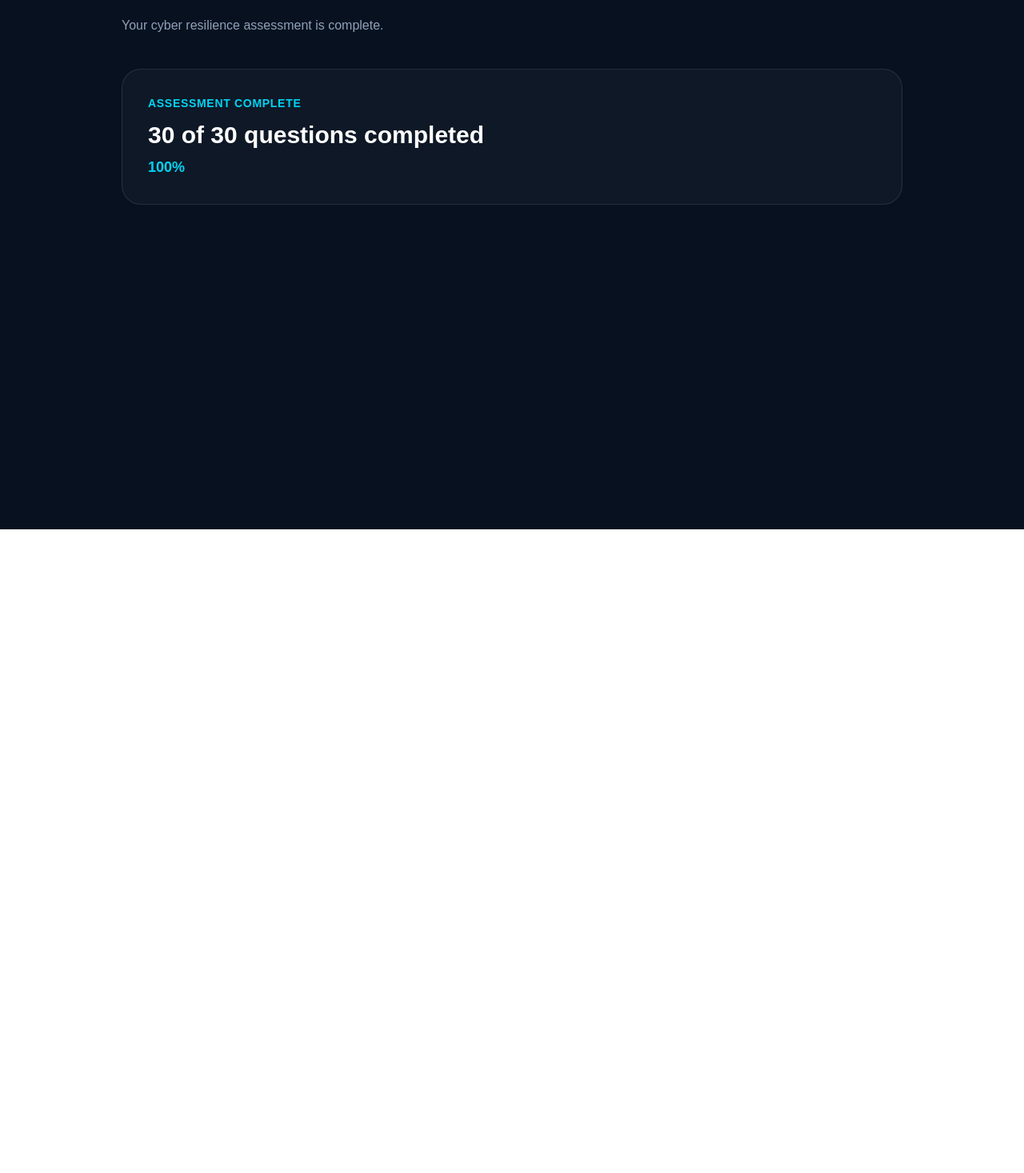
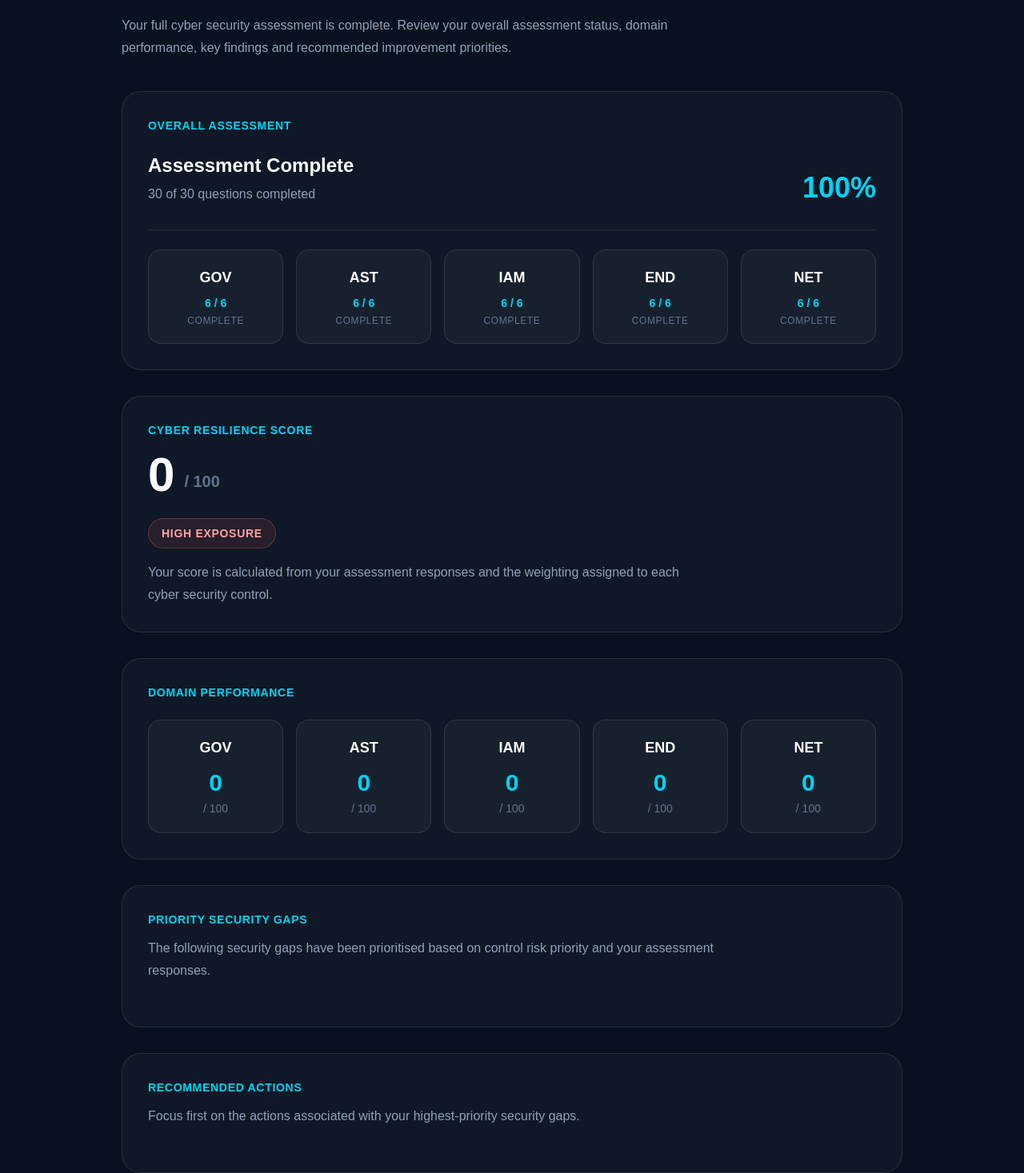
Before and after one commit to DrMesutInan-SFHEA/cyberscorehub, a Next.js app: page /assessment/full/results in a window 1280 px wide. Shown: the part 138-1605 px from the top of the page at 80% size. Before the commit the page ends 800 px from the top, so only its background shows below. Built offline with nearby package versions, Linux system fonts and the light colour scheme.

Commit message:
Add full assessment scoring and cyber resilience report

```diff
--- a/src/app/assessment/full/questions/page.tsx
+++ b/src/app/assessment/full/questions/page.tsx
@@ -9,7 +9,7 @@ const currentQuestion = CCR_FULL_QUESTIONS[currentQuestionIndex];
 const isLastQuestion = currentQuestionIndex === CCR_FULL_QUESTIONS.length - 1;
   const [selectedAnswerId, setSelectedAnswerId] = useState<string | null>(null);
   const [completedQuestions, setCompletedQuestions] = useState(0);
-
+const [answers, setAnswers] = useState<Record<string, string>>({});
   return (
     <main className="min-h-screen bg-[#07111f] text-white">
       <div className="mx-auto max-w-5xl px-6 py-16">
@@ -89,16 +89,30 @@ const isLastQuestion = currentQuestionIndex === CCR_FULL_QUESTIONS.length - 1;
   {currentQuestion.questionEn}
 </p>
 
-<p className="mt-4 max-w-3xl leading-7 text-slate-400">
-  {currentQuestion.explanationEn}
-</p>
+
 
 <div className="mt-8 space-y-3">
   {currentQuestion.answerOptions.map((option) => (
 <button
   key={option.id}
   type="button"
-  onClick={() => setSelectedAnswerId(option.id)}
+onClick={() => {
+  setSelectedAnswerId(option.id);
+
+  setAnswers((currentAnswers) => {
+    const updatedAnswers = {
+      ...currentAnswers,
+  [currentQuestion.id]: option.id,
+    };
+
+    localStorage.setItem(
+      "ccr-full-assessment-answers",
+      JSON.stringify(updatedAnswers)
+    );
+
+    return updatedAnswers;
+  });
+}}
   className={`w-full rounded-xl border px-5 py-4 text-left font-medium transition ${
 selectedAnswerId === option.id
   ? "border-cyan-300 bg-cyan-400/20 text-white ring-2 ring-cyan-400/30"
@@ -110,6 +124,7 @@ selectedAnswerId === option.id
 
   ))}
 </div>
+
 
 <div className="mt-8 flex justify-end border-t border-white/10 pt-6">
 <button
--- a/src/app/assessment/full/results/page.tsx
+++ b/src/app/assessment/full/results/page.tsx
@@ -1,4 +1,130 @@
+"use client";
+
+import { useEffect, useState } from "react";
+import { CCR_FULL_QUESTIONS } from "@/lib/assessment/full-questions";
+import { classifyExposure } from "@/lib/assessment/scoring";
 export default function FullAssessmentResultsPage() {
+  const [answers, setAnswers] = useState<Record<string, string>>({});
+
+  useEffect(() => {
+    const storedAnswers = localStorage.getItem("ccr-full-assessment-answers");
+
+    if (storedAnswers) {
+      setAnswers(JSON.parse(storedAnswers));
+    }
+  }, []);
+  const totalWeight = CCR_FULL_QUESTIONS.reduce(
+    (total, question) => total + question.weight,
+    0
+  );
+
+  const earnedWeight = CCR_FULL_QUESTIONS.reduce((total, question) => {
+    const selectedAnswerId = answers[question.id];
+
+    const selectedOption = question.answerOptions.find(
+      (option) => option.id === selectedAnswerId
+    );
+
+    if (!selectedOption) {
+      return total;
+    }
+
+    return total + selectedOption.score * question.weight;
+  }, 0);
+
+const cyberResilienceScore =
+  totalWeight > 0
+    ? Math.round((earnedWeight / totalWeight) * 100)
+    : 0;
+
+const exposure = classifyExposure(cyberResilienceScore);
+const exposureClassName =
+  exposure === "LOW"
+    ? "border-emerald-400/30 bg-emerald-400/10 text-emerald-300"
+    : exposure === "MODERATE"
+      ? "border-cyan-400/30 bg-cyan-400/10 text-cyan-300"
+      : exposure === "ELEVATED"
+        ? "border-amber-400/30 bg-amber-400/10 text-amber-300"
+        : "border-red-400/30 bg-red-400/10 text-red-300";
+      const getDomainScore = (domainId: string) => {
+  const domainQuestions = CCR_FULL_QUESTIONS.filter(
+    (question) => question.domainId === domainId
+  );
+
+  const domainTotalWeight = domainQuestions.reduce(
+    (total, question) => total + question.weight,
+    0
+  );
+
+  const domainEarnedWeight = domainQuestions.reduce((total, question) => {
+    const selectedAnswerId = answers[question.id];
+
+    const selectedOption = question.answerOptions.find(
+      (option) => option.id === selectedAnswerId
+    );
+
+    if (!selectedOption) {
+      return total;
+    }
+
+    return total + selectedOption.score * question.weight;
+  }, 0);
+
+  return domainTotalWeight > 0
+    ? Math.round((domainEarnedWeight / domainTotalWeight) * 100)
+    : 0;
+};
+
+const keyFindings = CCR_FULL_QUESTIONS.flatMap((question) => {
+  const selectedAnswerId = answers[question.id];
+
+  const selectedOption = question.answerOptions.find(
+    (option) => option.id === selectedAnswerId
+  );
+
+  if (!selectedOption || selectedOption.score >= 1) {
+    return [];
+  }
+
+  return [
+    {
+      questionId: question.id,
+      domainId: question.domainId,
+      controlName: question.controlNameEn,
+      priority: question.riskPriority,
+      score: selectedOption.score,
+      title: question.findingTitleEn,
+      recommendation: question.recommendationEn,
+      actionTimeframe: question.actionTimeframe,
+      frameworkMappings: question.frameworkMappings,
+    },
+  ];
+});
+const priorityOrder = {
+  CRITICAL: 4,
+  HIGH: 3,
+  MEDIUM: 2,
+  LOW: 1,
+};
+
+const prioritizedFindings = [...keyFindings].sort((a, b) => {
+  const priorityDifference =
+    priorityOrder[b.priority] - priorityOrder[a.priority];
+
+  if (priorityDifference !== 0) {
+    return priorityDifference;
+  }
+
+  return a.score - b.score;
+});
+
+const actionTimeframeLabels = {
+  DO_NOW: "Do Now",
+  NEXT_30_DAYS: "Next 30 Days",
+  NEXT_90_DAYS: "Next 90 Days",
+  PLAN: "Plan",
+};
+
 return (
     <main className="min-h-screen bg-[#07111f] text-white">
       <div className="mx-auto max-w-5xl px-6 py-16">
@@ -7,26 +133,189 @@ export default function FullAssessmentResultsPage() {
         </div>
 
 <h1 className="mt-3 text-4xl font-black">
-          Assessment Results
+  Cyber Resilience Report
 </h1>
 
-        <p className="mt-5 max-w-2xl leading-7 text-slate-400">
-          Your cyber resilience assessment is complete.
+<p className="mt-5 max-w-3xl leading-7 text-slate-400">
+  Your full cyber security assessment is complete. Review your overall
+  assessment status, domain performance, key findings and recommended
+  improvement priorities.
 </p>
 
 <section className="mt-10 rounded-3xl border border-white/10 bg-white/[0.03] p-8">
   <div className="text-sm font-semibold uppercase tracking-wider text-cyan-400">
+    Overall Assessment
+  </div>
+
+<div className="mt-6 flex items-end justify-between gap-6">
+  <div>
+    <div className="text-2xl font-bold text-white">
       Assessment Complete
     </div>
 
-          <div className="mt-3 text-3xl font-black text-white">
+<div className="mt-2 text-slate-400">
   30 of 30 questions completed
 </div>
 
-          <div className="mt-2 text-lg font-semibold text-cyan-400">
+
+
+  </div>
+
+  <div className="text-4xl font-black text-cyan-400">
     100%
   </div>
+</div>
+<div className="mt-8 grid gap-4 border-t border-white/10 pt-6 sm:grid-cols-5">
+  {["GOV", "AST", "IAM", "END", "NET"].map((domain) => (
+    <div
+      key={domain}
+      className="rounded-2xl border border-white/10 bg-white/[0.04] px-4 py-5 text-center"
+    >
+      <div className="text-lg font-bold text-white">
+        {domain}
+      </div>
+
+      <div className="mt-2 text-sm font-semibold text-cyan-400">
+        6 / 6
+      </div>
+
+      <div className="mt-1 text-xs uppercase tracking-wider text-slate-500">
+        Complete
+      </div>
+    </div>
+  ))}
+</div>
         </section>
+        <section className="mt-8 rounded-3xl border border-white/10 bg-white/[0.03] p-8">
+  <div className="text-sm font-semibold uppercase tracking-wider text-cyan-400">
+    Cyber Resilience Score
+  </div>
+
+  <div className="mt-4 flex items-end gap-3">
+    <div className="text-6xl font-black text-white">
+      {cyberResilienceScore}
+    </div>
+
+    <div className="pb-2 text-xl font-semibold text-slate-500">
+      / 100
+    </div>
+  </div>
+<div
+  className={`mt-6 inline-flex rounded-full border px-4 py-2 text-sm font-bold uppercase tracking-wider ${exposureClassName}`}
+>
+  {exposure} Exposure
+</div>
+
+  <p className="mt-4 max-w-2xl leading-7 text-slate-400">
+    Your score is calculated from your assessment responses and the weighting
+    assigned to each cyber security control.
+  </p>
+</section>
+<section className="mt-8 rounded-3xl border border-white/10 bg-white/[0.03] p-8">
+  <div className="text-sm font-semibold uppercase tracking-wider text-cyan-400">
+    Domain Performance
+  </div>
+
+  <div className="mt-6 grid gap-4 sm:grid-cols-5">
+    {["GOV", "AST", "IAM", "END", "NET"].map((domain) => (
+      <div
+        key={domain}
+        className="rounded-2xl border border-white/10 bg-white/[0.04] p-5 text-center"
+      >
+        <div className="text-lg font-bold text-white">
+          {domain}
+        </div>
+
+        <div className="mt-3 text-3xl font-black text-cyan-400">
+          {getDomainScore(domain)}
+        </div>
+
+        <div className="mt-1 text-sm text-slate-500">
+          / 100
+        </div>
+      </div>
+    ))}
+  </div>
+</section>
+<section className="mt-8 rounded-3xl border border-white/10 bg-white/[0.03] p-8">
+  <div className="text-sm font-semibold uppercase tracking-wider text-cyan-400">
+    Priority Security Gaps
+  </div>
+
+  <p className="mt-3 max-w-3xl leading-7 text-slate-400">
+    The following security gaps have been prioritised based on control risk
+    priority and your assessment responses.
+  </p>
+
+  <div className="mt-6 space-y-4">
+    {prioritizedFindings.slice(0, 5).map((finding) => (
+      <div
+        key={finding.questionId}
+        className="rounded-2xl border border-white/10 bg-white/[0.04] p-5"
+      >
+        <div className="flex flex-wrap items-center gap-3">
+          <div className="text-xs font-bold uppercase tracking-wider text-red-300">
+            {finding.priority}
+          </div>
+
+          <div className="text-xs font-semibold uppercase tracking-wider text-cyan-400">
+            {finding.domainId}
+          </div>
+
+          <div className="text-xs text-slate-500">
+            {finding.questionId}
+          </div>
+        </div>
+
+        <h3 className="mt-3 text-lg font-bold text-white">
+          {finding.title}
+        </h3>
+
+        <div className="mt-2 text-sm text-slate-400">
+          {finding.controlName}
+        </div>
+      </div>
+    ))}
+  </div>
+</section>
+<section className="mt-8 rounded-3xl border border-white/10 bg-white/[0.03] p-8">
+  <div className="text-sm font-semibold uppercase tracking-wider text-cyan-400">
+    Recommended Actions
+  </div>
+
+  <p className="mt-3 max-w-3xl leading-7 text-slate-400">
+    Focus first on the actions associated with your highest-priority security
+    gaps.
+  </p>
+
+  <div className="mt-6 space-y-4">
+    {prioritizedFindings.slice(0, 5).map((finding) => (
+      <div
+        key={finding.questionId}
+        className="rounded-2xl border border-white/10 bg-white/[0.04] p-5"
+      >
+        <div className="flex flex-wrap items-center gap-3">
+          <div className="rounded-full border border-cyan-400/20 bg-cyan-400/10 px-3 py-1 text-xs font-bold uppercase tracking-wider text-cyan-300">
+            {actionTimeframeLabels[finding.actionTimeframe]}
+          </div>
+
+          <div className="text-xs font-semibold uppercase tracking-wider text-slate-500">
+            {finding.domainId}
+          </div>
+        </div>
+
+        <h3 className="mt-3 text-lg font-bold text-white">
+          {finding.controlName}
+        </h3>
+
+        <p className="mt-3 leading-7 text-slate-300">
+          {finding.recommendation}
+        </p>
+      </div>
+    ))}
+  </div>
+</section>
+
       </div>
     </main>
   );
```
Lines whose indentation alone changed are shown as unchanged.
